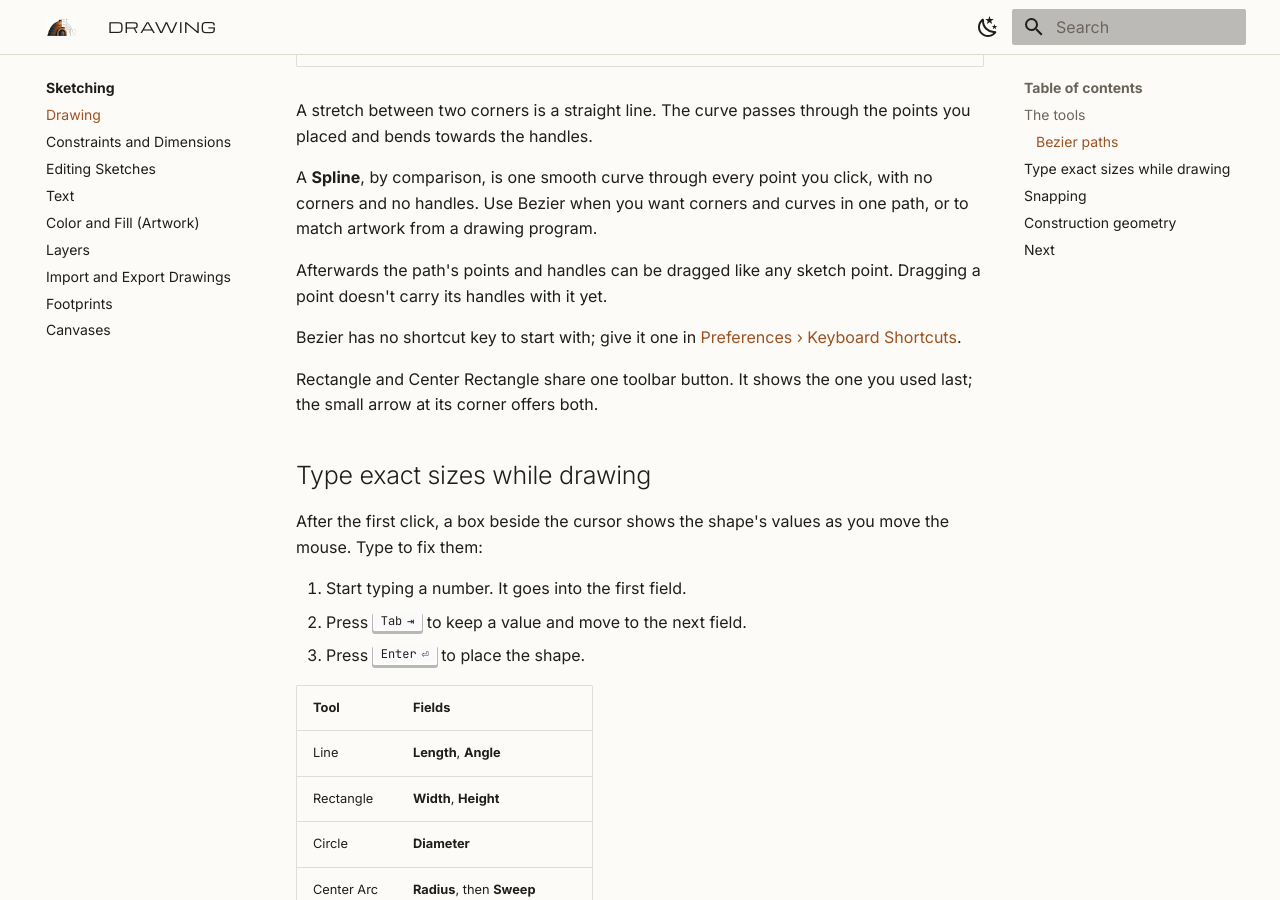
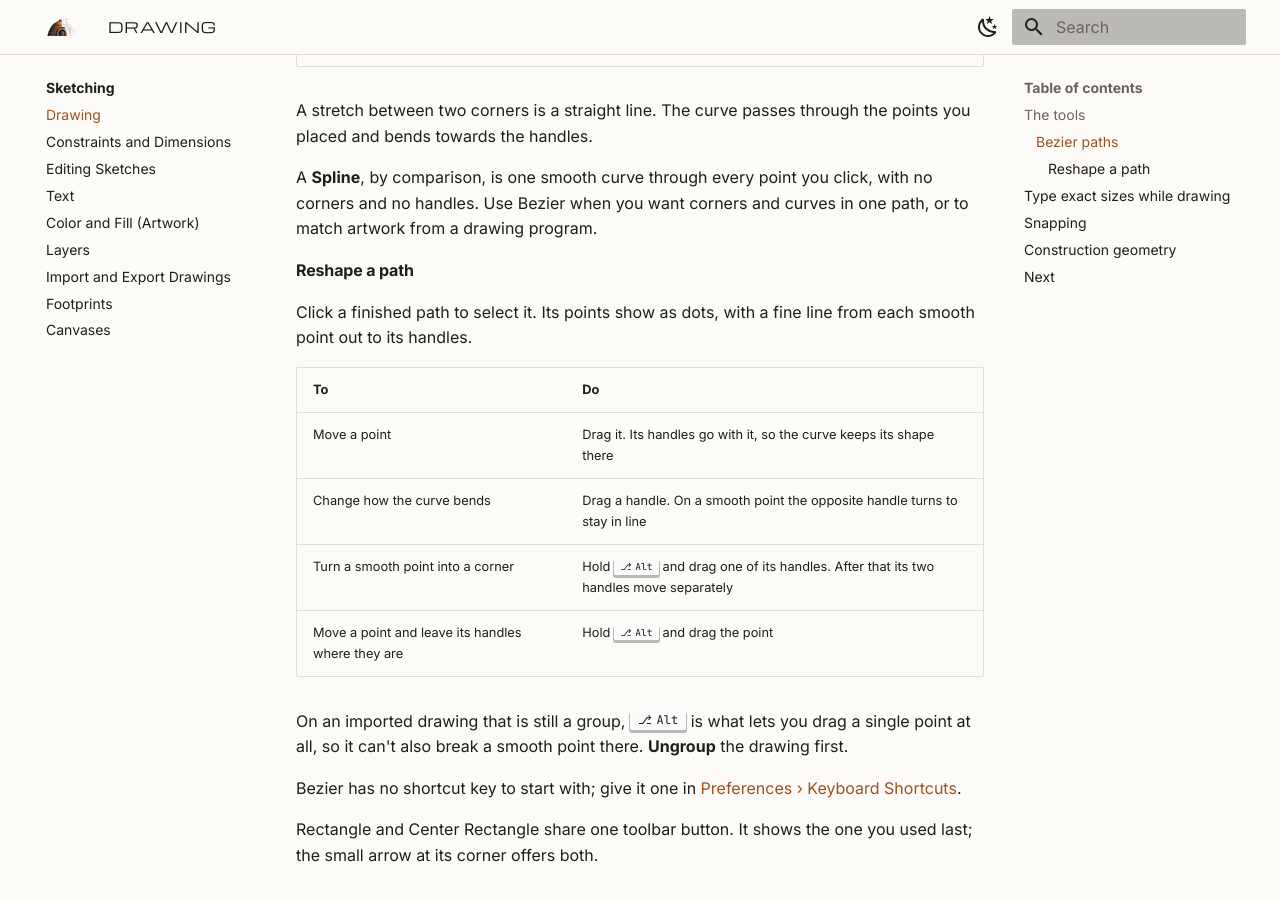
Before and after one commit to invictuscockpits/invictuscad-docs, an MkDocs documentation site: the page built from docs/sketching/drawing.md, in a window 1280 px wide and 900 px high, scrolled down 1885 px. Built offline with MkDocs 1.6.1 and Material for MkDocs 9.7.7, drawn with Linux system fonts in a browser that asks for light colours.

Commit message:
Reshaping a Bezier path: points, handles, and Alt

```diff
--- a/docs/sketching/drawing.md
+++ b/docs/sketching/drawing.md
@@ -40,8 +40,20 @@ A **Spline**, by comparison, is one smooth curve through every point you click,
 and no handles. Use Bezier when you want corners and curves in one path, or to match artwork
 from a drawing program.
 
-Afterwards the path's points and handles can be dragged like any sketch point. Dragging a point
-doesn't carry its handles with it yet.
+#### Reshape a path
+
+Click a finished path to select it. Its points show as dots, with a fine line from each smooth
+point out to its handles.
+
+| To | Do |
+|---|---|
+| Move a point | Drag it. Its handles go with it, so the curve keeps its shape there |
+| Change how the curve bends | Drag a handle. On a smooth point the opposite handle turns to stay in line |
+| Turn a smooth point into a corner | Hold ++alt++ and drag one of its handles. After that its two handles move separately |
+| Move a point and leave its handles where they are | Hold ++alt++ and drag the point |
+
+On an imported drawing that is still a group, ++alt++ is what lets you drag a single point at all,
+so it can't also break a smooth point there. **Ungroup** the drawing first.
 
 Bezier has no shortcut key to start with; give it one in
 [Preferences › Keyboard Shortcuts](../getting-started/preferences.md#keyboard-shortcuts).
```
